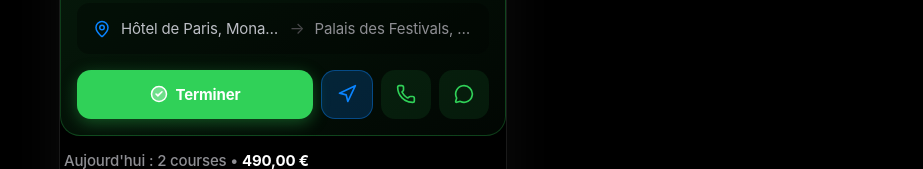
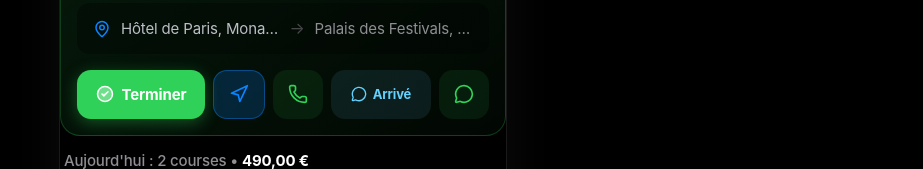
Before and after one commit to 8888vtc-ui/sas-appli-vtc, a React (Vite) app: page / in a window 1280 px wide. Shown: the part 156-325 px from the top of the page, without its empty margins (357-1280 px from the left). Built offline with nearby package versions, Linux system fonts and the light colour scheme; no server answers; sample sign-in values are in the browser's storage.

Commit message:
feat(dashboard): add indispensable 1-tap killer features for drivers (sms, flight tracking)

```diff
--- a/src/pages/Dashboard.tsx
+++ b/src/pages/Dashboard.tsx
@@ -133,6 +133,16 @@ export default function Dashboard() {
     window.open(phone ? `https://wa.me/${phone}?text=${encodeURIComponent(text)}` : `https://wa.me/?text=${encodeURIComponent(text)}`, '_blank');
   };
 
+  const sendArrivalSMS = (trip: any) => {
+    const text = `Bonjour ${trip.clientName}, votre chauffeur VTC est arrivé au point de rendez-vous (${trip.pickUpLocation}). À tout de suite !`;
+    const phone = (trip.clientPhone || '').replace(/[^0-9+]/g, '');
+    window.open(phone ? `sms:${phone}?body=${encodeURIComponent(text)}` : `sms:?body=${encodeURIComponent(text)}`, '_self');
+  };
+
+  const trackFlight = (flightNumber: string) => {
+    window.open(`https://www.google.com/search?q=vol+${flightNumber}`, '_blank');
+  };
+
   return (
     <div style={{ display: 'flex', flexDirection: 'column', gap: 14, width: '100%' }}>
 
@@ -170,6 +180,18 @@ export default function Dashboard() {
             </div>
 
             {nextTrip.flightNumber && (
+              <div style={{ display: 'flex', gap: 6 }}>
+                <button
+                  onClick={() => trackFlight(nextTrip.flightNumber!)}
+                  style={{
+                    display: 'flex', alignItems: 'center', gap: 5,
+                    padding: '5px 10px', borderRadius: 20, background: 'rgba(52, 199, 89, 0.15)',
+                    border: '1px solid rgba(52, 199, 89, 0.3)', color: '#34c759',
+                    fontSize: 12, fontWeight: 700, cursor: 'pointer'
+                  }}
+                >
+                  <Plane style={{ width: 13, height: 13 }} /> Suivre Vol
+                </button>
                 <button
                   onClick={() => navigate(`/sign/${nextTrip.id}`)}
                   style={{
@@ -181,6 +203,7 @@ export default function Dashboard() {
                 >
                   <Plane style={{ width: 13, height: 13 }} /> Pancarte
                 </button>
+              </div>
             )}
           </div>
 
@@ -255,14 +278,27 @@ export default function Dashboard() {
               <button onClick={() => window.open(`tel:${nextTrip.clientPhone}`)} style={{
                 width: 50, borderRadius: 14, background: `${c.green}18`, border: 'none',
                 display: 'flex', alignItems: 'center', justifyContent: 'center', flexShrink: 0,
-              }}>
+              }} title="Appeler le client">
                 <Phone style={{ width: 20, height: 20, color: c.green }} />
               </button>
             )}
+
+            {/* SMS Je suis là */}
+            {nextTrip.clientPhone && (
+              <button onClick={() => sendArrivalSMS(nextTrip)} style={{
+                flex: 1, borderRadius: 14, background: `${c.cyan}18`, border: 'none',
+                display: 'flex', alignItems: 'center', justifyContent: 'center', gap: 6,
+                color: c.cyan, fontSize: 13, fontWeight: 700
+              }} title="SMS : Je suis arrivé">
+                <MessageCircle style={{ width: 16, height: 16 }} /> Arrivé
+              </button>
+            )}
+
+            {/* Partager Confirmation WhatsApp */}
             <button onClick={() => shareWhatsApp(nextTrip)} style={{
               width: 50, borderRadius: 14, background: `${c.green}18`, border: 'none',
               display: 'flex', alignItems: 'center', justifyContent: 'center', flexShrink: 0,
-            }}>
+            }} title="Confirmation WhatsApp">
               <MessageCircle style={{ width: 20, height: 20, color: c.green }} />
             </button>
           </div>
```
Lines whose indentation alone changed are shown as unchanged.
